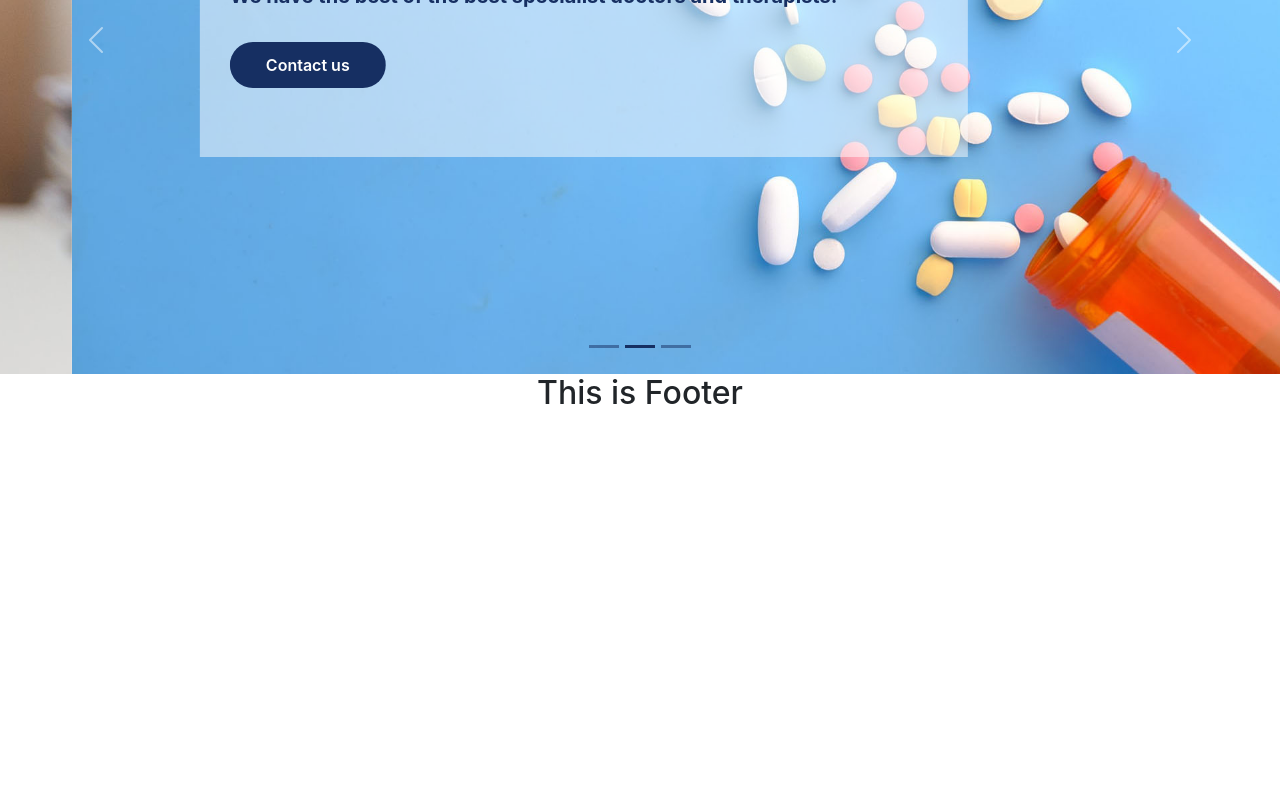
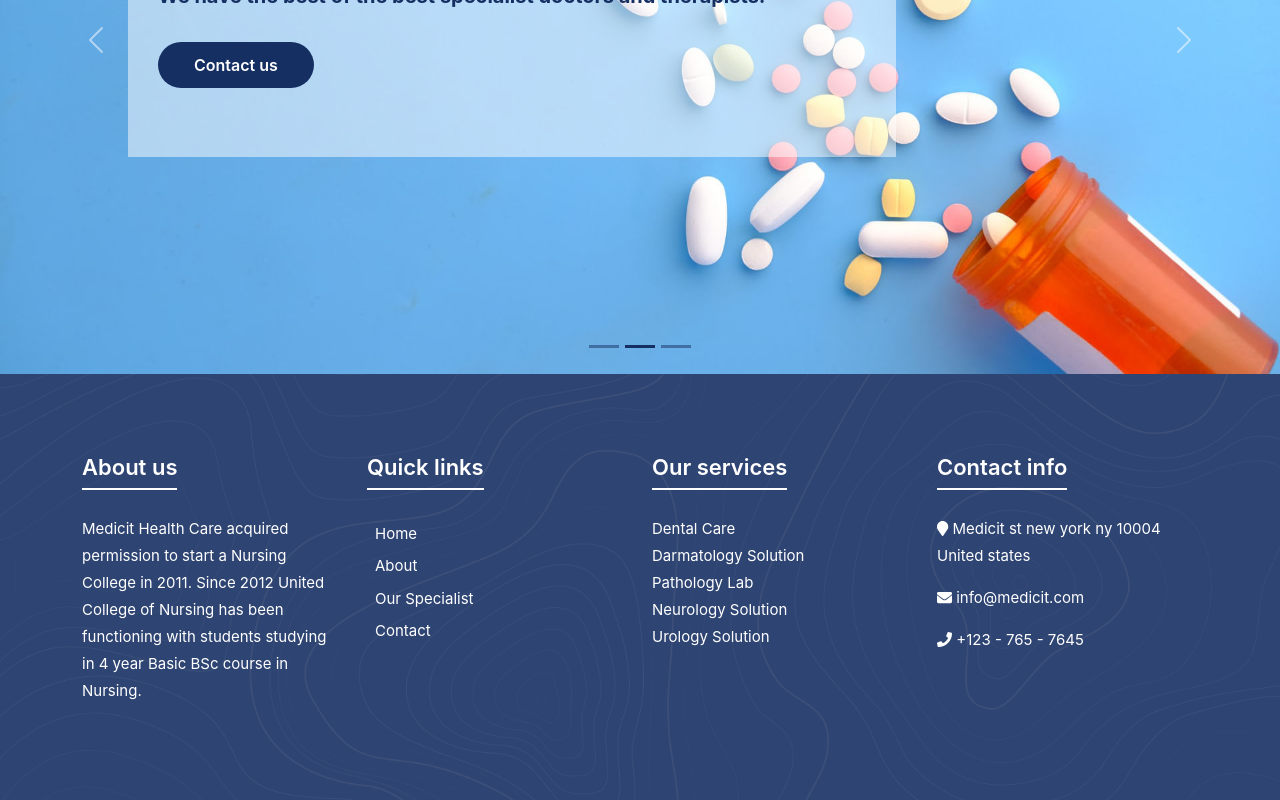
Before and after one commit to itzrizvi/medicit-healthcare-website, a React (Create React App) app: page / in a window 1280 px wide. Shown: the part 420-1220 px from the top of the page. Before the commit the page ends 841 px from the top, so only its background shows below. Built offline with nearby package versions, Linux system fonts and the light colour scheme.

Commit message:
Footer done

```diff
--- a/src/Pages/Shared/Footer/Footer.css
+++ b/src/Pages/Shared/Footer/Footer.css
@@ -0,0 +1,63 @@
+footer ul, footer ul li{
+    margin: 0;
+    padding: 0;
+}
+
+footer.foot{
+    background-image: url('../../../Images/footer/footer.png');
+    background-repeat: no-repeat;
+    background-size: cover;
+    background-position: center;
+    padding: 80px 0px;
+    color: #FFFFFF;
+}
+
+.foot-title h2 {
+    font-size: 22px;
+    margin-bottom: 25px;
+    font-weight: 600;
+    border-bottom: 2px solid #FFFF;
+    display: inline-block;
+    padding-bottom: 7px;
+}
+
+.foot-nav-menu a {
+    padding: 0px;
+    margin: 0px;
+    color: #FFFFFF !important;
+    font-size: 15px;
+    margin-bottom: 10px;
+}
+
+.foot-detail-1 p, ul.foot-detail-3 li, ul.foot-detail-4 li {
+    font-size: 15px;
+    line-height: 27px;
+    list-style: none;
+}
+
+.foot-detail-4 li{
+    margin-bottom: 15px;
+}
+
+
+/********* FOOTER RESPOMSIVE ************/
+@media screen and (max-width:767px){
+    .foot-title {
+        text-align: center;
+    }
+
+    .responsive-fix{
+        justify-content: center;
+    }
+
+    .foot-detail-1,
+    .foot-nav-menu,
+    .foot-detail-3,
+    .foot-detail-4 {
+        text-align: center;
+    }
+
+    .column-gap-responsive{
+        margin-bottom: 30px;
+    }
+}
--- a/src/Pages/Shared/Footer/Footer.js
+++ b/src/Pages/Shared/Footer/Footer.js
@@ -1,11 +1,68 @@
 import React from 'react';
+import { Col, Container, Nav, Navbar, Row } from 'react-bootstrap';
+import { Link } from 'react-router-dom';
+import { FontAwesomeIcon } from '@fortawesome/react-fontawesome';
+import { faEnvelope, faMapMarker, faPhone } from '@fortawesome/free-solid-svg-icons';
 import './Footer.css';
 
 const Footer = () => {
+    const addIcon = <FontAwesomeIcon icon={faMapMarker} />
+    const envIcon = <FontAwesomeIcon icon={faEnvelope} />
+    const phnIcon = <FontAwesomeIcon icon={faPhone} />
     return (
-        <div>
-            <h2>This is Footer</h2>
-        </div>
+        <>
+            <footer className='foot'>
+                <Container>
+                    <Row>
+                        <Col md={3} sm={6} xs={12} className='text-start column-gap-responsive'>
+                            <div className="foot-title">
+                                <h2>About us</h2>
+                            </div>
+                            <div className="foot-detail-1">
+                                <p>Medicit Health Care acquired permission to start a Nursing College in 2011.
+                                    Since 2012 United College of Nursing has been functioning with students
+                                    studying in 4 year Basic BSc course in Nursing.</p>
+                            </div>
+                        </Col>
+                        <Col md={3} sm={6} xs={12} className='text-start column-gap-responsive'>
+                            <div className="foot-title">
+                                <h2>Quick links</h2>
+                            </div>
+                            <Navbar variant="light" className="responsive-fix">
+                                <Nav className="d-block foot-nav-menu">
+                                    <Nav.Link as={Link} to="/home">Home</Nav.Link>
+                                    <Nav.Link as={Link} to="/about">About</Nav.Link>
+                                    <Nav.Link as={Link} to="/specialist">Our Specialist</Nav.Link>
+                                    <Nav.Link as={Link} to="/contact">Contact</Nav.Link>
+                                </Nav>
+                            </Navbar>
+                        </Col>
+                        <Col md={3} sm={6} xs={12} className='text-start column-gap-responsive'>
+                            <div className="foot-title">
+                                <h2>Our services</h2>
+                            </div>
+                            <ul className="foot-detail-3">
+                                <li>Dental Care</li>
+                                <li>Darmatology Solution</li>
+                                <li>Pathology Lab</li>
+                                <li>Neurology Solution</li>
+                                <li>Urology Solution</li>
+                            </ul>
+                        </Col>
+                        <Col md={3} sm={6} xs={12} className='text-start column-gap-responsive'>
+                            <div className="foot-title">
+                                <h2>Contact info</h2>
+                            </div>
+                            <ul className="foot-detail-4">
+                                <li>{addIcon} Medicit st new york ny 10004 United states</li>
+                                <li>{envIcon} info@medicit.com</li>
+                                <li>{phnIcon} +123 - 765 - 7645</li>
+                            </ul>
+                        </Col>
+                    </Row>
+                </Container>
+            </footer>
+        </>
     );
 };
 
```
Also changed, not shown: src/Images/footer/footer.png (added).
